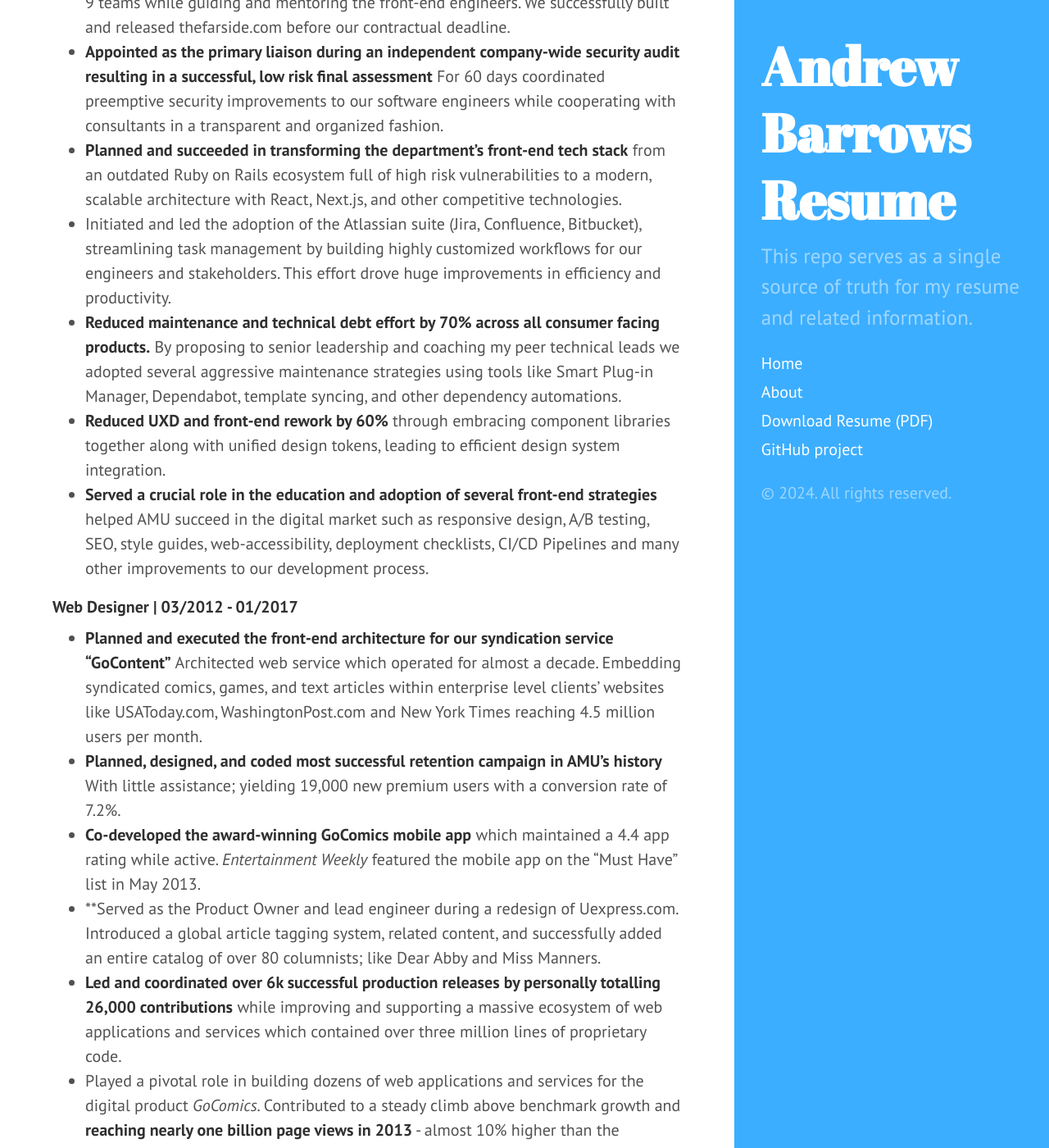
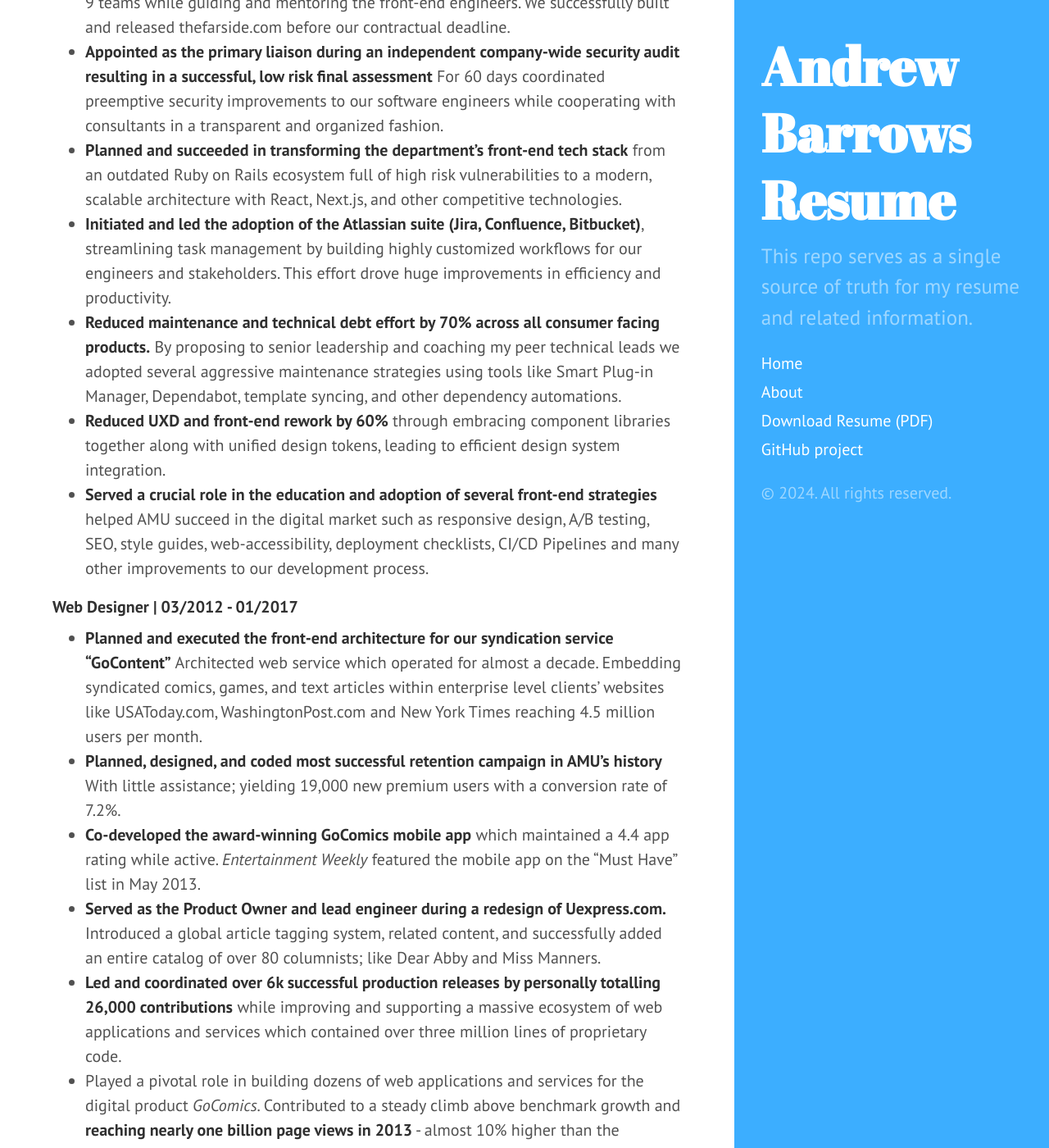
Before and after one commit to abarrows/resume, a Jekyll site: the page built from index.md, in a window 1280 px wide and 1400 px high, scrolled down 2579 px. Shown: the whole window at 82% size. Built offline with Jekyll 4.4.1, drawn with Linux system fonts in a browser that asks for light colours.

```diff
--- a/index.md
+++ b/index.md
@@ -80,7 +80,7 @@ professional development of its engineers.
 - **Planned and succeeded in transforming the department's front-end tech stack** from an outdated Ruby on Rails
   ecosystem full of high risk vulnerabilities to a modern, scalable architecture with React, Next.js, and other
   competitive technologies.
-- Initiated and led the adoption of the Atlassian suite (Jira, Confluence, Bitbucket), streamlining task management by building highly customized workflows for our engineers and stakeholders. This effort drove huge improvements in efficiency and productivity.
+- **Initiated and led the adoption of the Atlassian suite (Jira, Confluence, Bitbucket)**, streamlining task management by building highly customized workflows for our engineers and stakeholders. This effort drove huge improvements in efficiency and productivity.
 - **Reduced maintenance and technical debt effort by 70% across all consumer facing products.** By proposing to senior
   leadership and coaching my peer technical leads we adopted several aggressive maintenance strategies using tools like
   Smart Plug-in Manager, Dependabot, template syncing, and other dependency automations.
@@ -99,7 +99,7 @@ professional development of its engineers.
   19,000 new premium users with a conversion rate of 7.2%.
 - **Co-developed the award-winning GoComics mobile app** which maintained a 4.4 app rating while active. _Entertainment
   Weekly_ featured the mobile app on the “Must Have” list in May 2013.
-- **Served as the Product Owner and lead engineer during a redesign of Uexpress.com. Introduced a global article tagging
+- **Served as the Product Owner and lead engineer during a redesign of Uexpress.com.** Introduced a global article tagging
   system, related content, and successfully added an entire catalog of over 80 columnists; like Dear Abby and Miss
   Manners.
 - **Led and coordinated over 6k successful production releases by personally totalling 26,000 contributions** while
```
